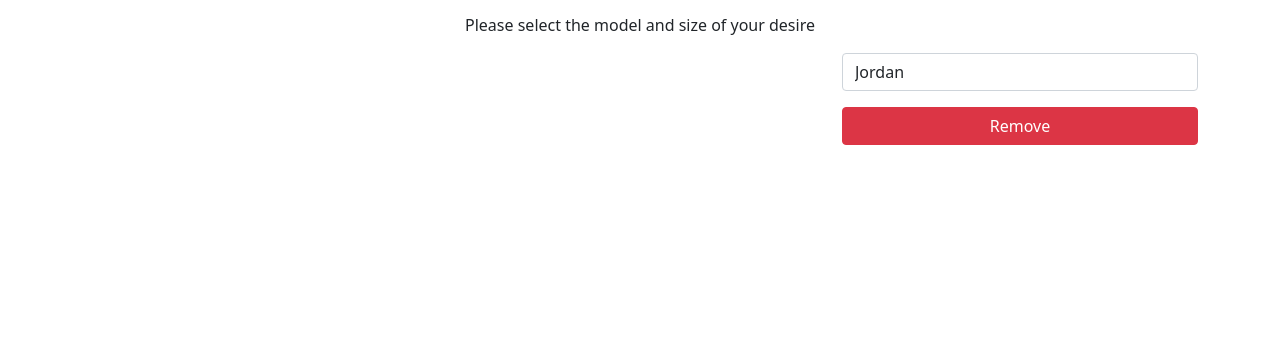
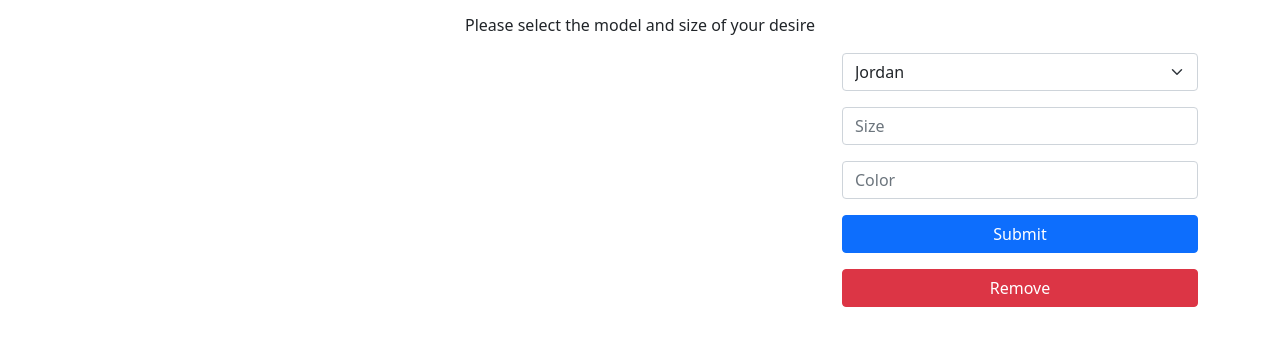
Before and after one commit to LucasChrispim/ssp-ca3, a website: page views/index.html in a window 1280 px wide. Shown: the part 193-538 px from the top of the page. Drawn offline with nearby package versions, Linux system fonts and the light colour scheme.

Commit message:
Form "Select"

```diff
--- a/views/index.html
+++ b/views/index.html
@@ -31,11 +31,16 @@
                     <div id="Menu" class="col-lg-4 order-5 order-1">
                         <form enctype="aplication/json" action="/post/json" method="post">
                             <div class="form-group">
-                                <select class="form-control" name="sec_n">
+                                <select class="form-select" name="sec_n">
                                     <option value="0">Jordan</option>
                                     <option value="1">Adidas</option>
                                     <option value="2">Rebook</option>
                                 </select>
+                                <input class="form-control mt-3" type="text" name="Size"  placeholder="Size">
+                                <input class="form-control mt-3" type="text" name="Color"  placeholder="Color">
+                                <div class="d-grid gap-2">
+                                    <button type="submit" class="btn btn-primary btn-block mt-3">Submit</button>
+                                </div>
                             </div>
                         </form>
                         <div class="d-grid gap-2">
```
